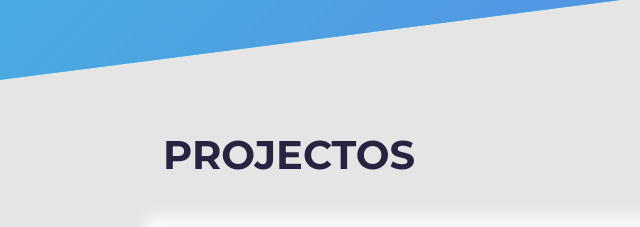
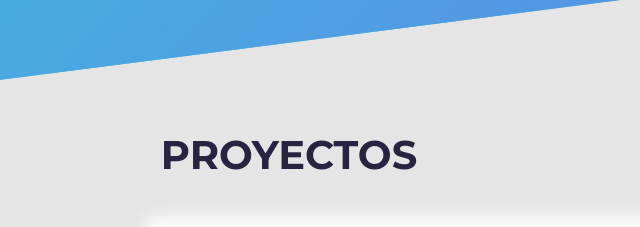
Before and after one commit to VacaColl18/vacacoll18.github.io, a plain HTML site: page index.html in a window 1280 px wide. Shown: the part 1498-1725 px from the top of the page, 351-991 px from the left. Drawn offline with Linux system fonts and the light colour scheme.

Commit message:
Actualizar index.html

```diff
--- a/index.html
+++ b/index.html
@@ -144,7 +144,7 @@ Have fun creating your portfolio on this template!!! -->
     <section id="projects">
       <div class="container">
         <div class="project-wrapper">
-          <h2 class="section-title dark-blue-text">Projectos</h2>
+          <h2 class="section-title dark-blue-text">Proyectos</h2>
 
           <!-- Each .row is a project -->
           <article class="row">
```
